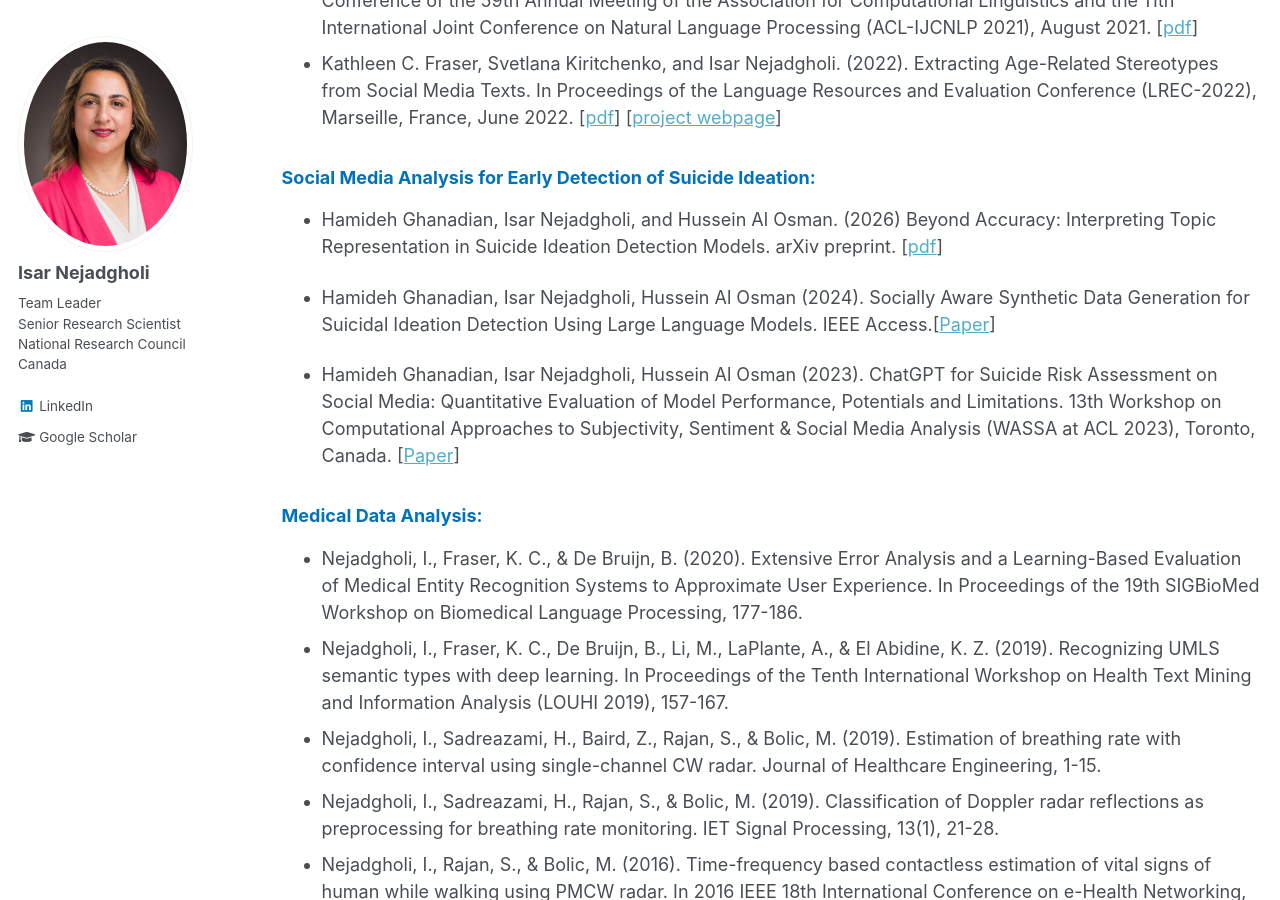
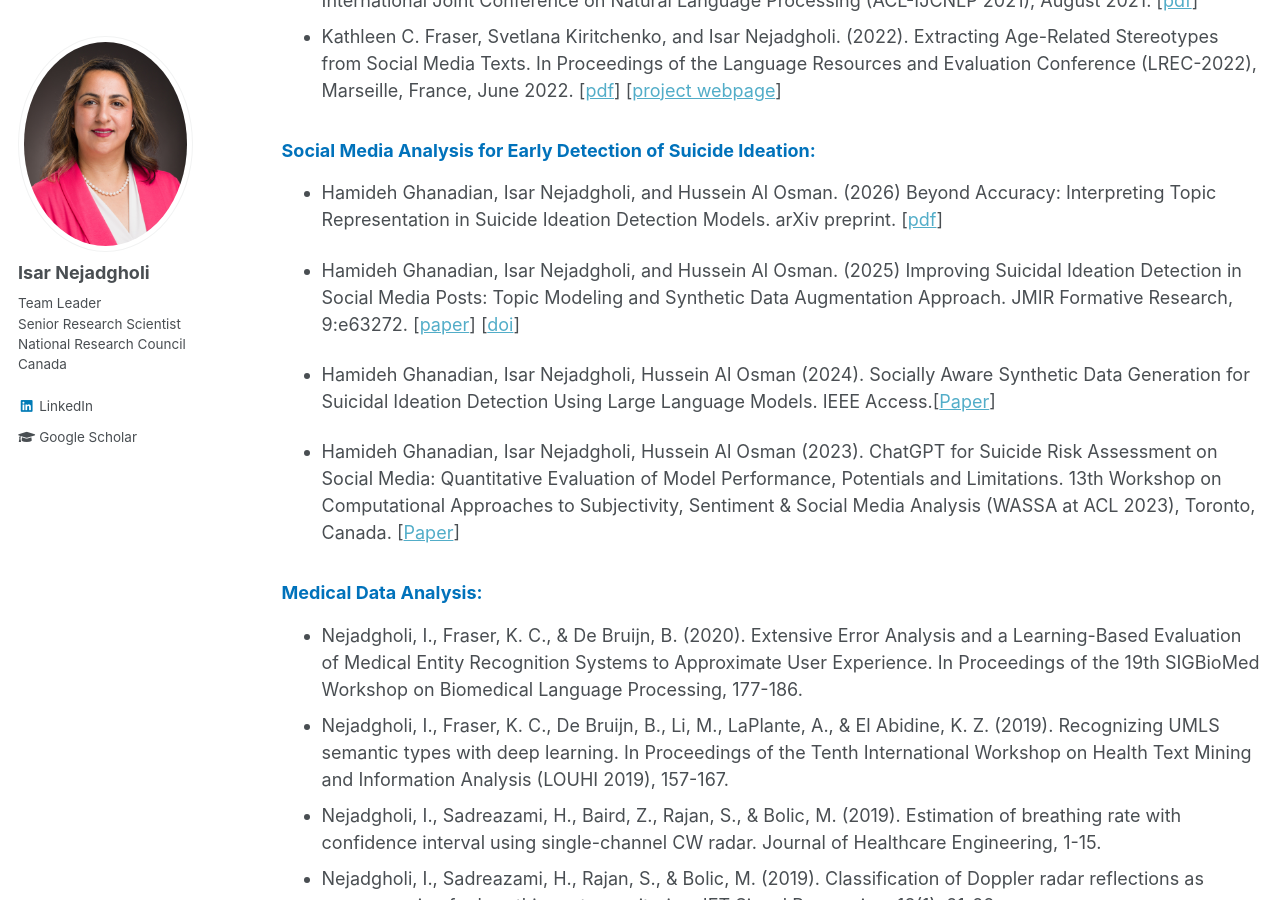
Before and after one commit to IsarNejad/IsarNejad.github.io, a Jekyll site: the page built from _pages/research.md, in a window 1280 px wide and 900 px high, scrolled down 6443 px. Built offline with Jekyll 4.4.1, drawn with Linux system fonts in a browser that asks for light colours.

Commit message:
Update research.md

```diff
--- a/_pages/research.md
+++ b/_pages/research.md
@@ -73,7 +73,7 @@ A Dataset and Taxonomy on Aporophobia, Accepted at the findings of NAACL 2025.
 ### Wildfire Monitoring on Social Media
 
 - Braeden Sherritt, Isar Nejadgholi, Efstratios Aivaliotis, Khaled Mslmani, and Marzieh Amini. (2025) WildFireCan-MMD: A Multimodal Dataset for Classification of User-Generated Content During Wildfires in Canada. In Findings of the Association for Computational Linguistics: IJCNLP-AACL 2025, pp. 884-902. [[paper](https://aclanthology.org/2025.findings-ijcnlp.53/)] [[pdf](https://arxiv.org/pdf/2504.13231.pdf)]
-- - Braeden Sherritt, Isar Nejadgholi, and Marzieh Amini. (2025) Analysis of Canadian Wildfire Tweets Over Seven Years. In Proceedings of the Canadian Conference on Artificial Intelligence (Canadian AI 2025). [[paper](https://caiac.pubpub.org/pub/nzt63ve8)]
+- Braeden Sherritt, Isar Nejadgholi, and Marzieh Amini. (2025) Analysis of Canadian Wildfire Tweets Over Seven Years. In Proceedings of the Canadian Conference on Artificial Intelligence (Canadian AI 2025). [[paper](https://caiac.pubpub.org/pub/nzt63ve8)]
 
 <a id="safety"></a>
 
@@ -153,6 +153,8 @@ A Dataset and Taxonomy on Aporophobia, Accepted at the findings of NAACL 2025.
 
 - Hamideh Ghanadian, Isar Nejadgholi, and Hussein Al Osman. (2026) Beyond Accuracy: Interpreting Topic Representation in Suicide Ideation Detection Models. arXiv preprint. [[pdf](https://arxiv.org/pdf/2606.07714.pdf)]
 
+- Hamideh Ghanadian, Isar Nejadgholi, and Hussein Al Osman. (2025) Improving Suicidal Ideation Detection in Social Media Posts: Topic Modeling and Synthetic Data Augmentation Approach. JMIR Formative Research, 9:e63272. [[paper](https://formative.jmir.org/2025/1/e63272)] [[doi](https://doi.org/10.2196/63272)]
+
 - Hamideh Ghanadian, Isar Nejadgholi, Hussein Al Osman (2024). Socially Aware Synthetic Data Generation for Suicidal Ideation Detection Using Large Language Models. IEEE Access.[[Paper](https://ieeexplore.ieee.org/stamp/stamp.jsp?arnumber=10413447)]
 
 - Hamideh Ghanadian, Isar Nejadgholi, Hussein Al Osman (2023). ChatGPT for Suicide Risk Assessment on Social Media: Quantitative Evaluation of Model Performance, Potentials and Limitations. 13th Workshop on Computational Approaches to Subjectivity, Sentiment & Social Media Analysis (WASSA at ACL 2023), Toronto, Canada. [[Paper](https://arxiv.org/abs/2306.09390)]
```
